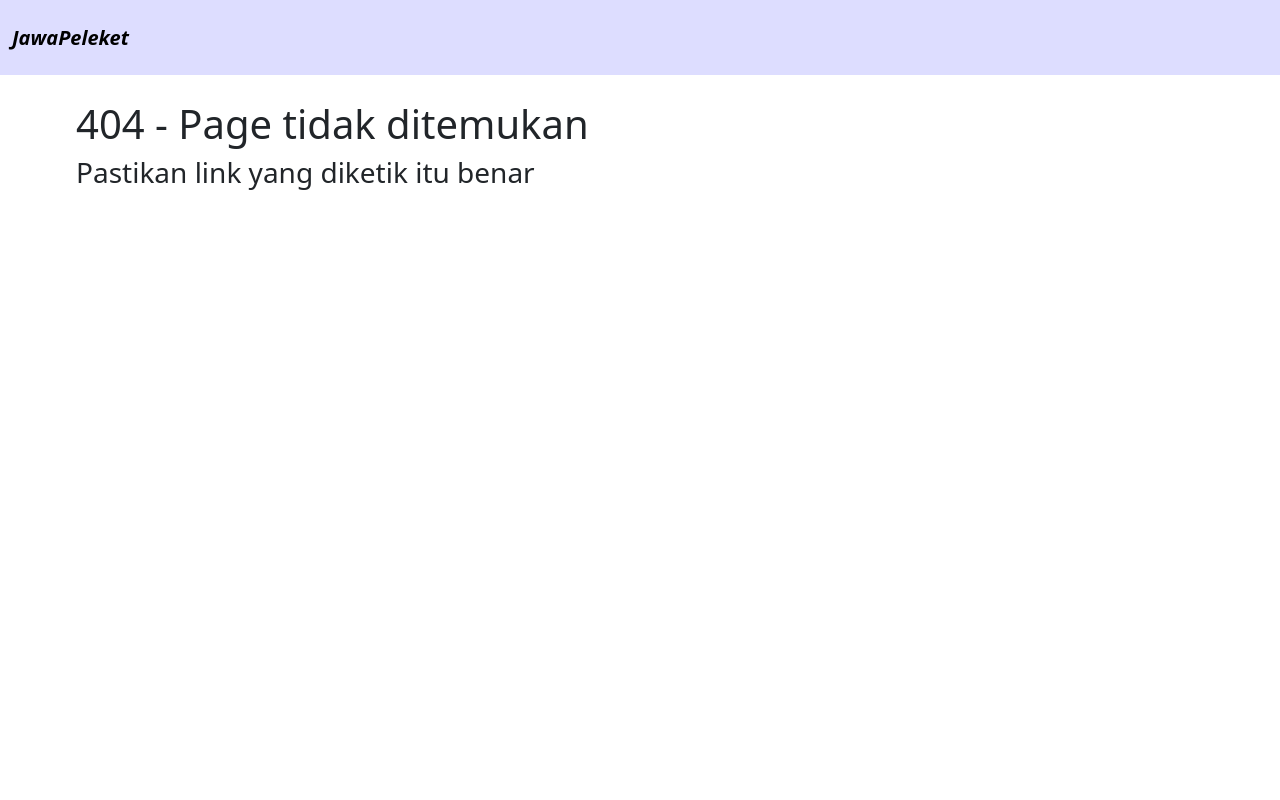
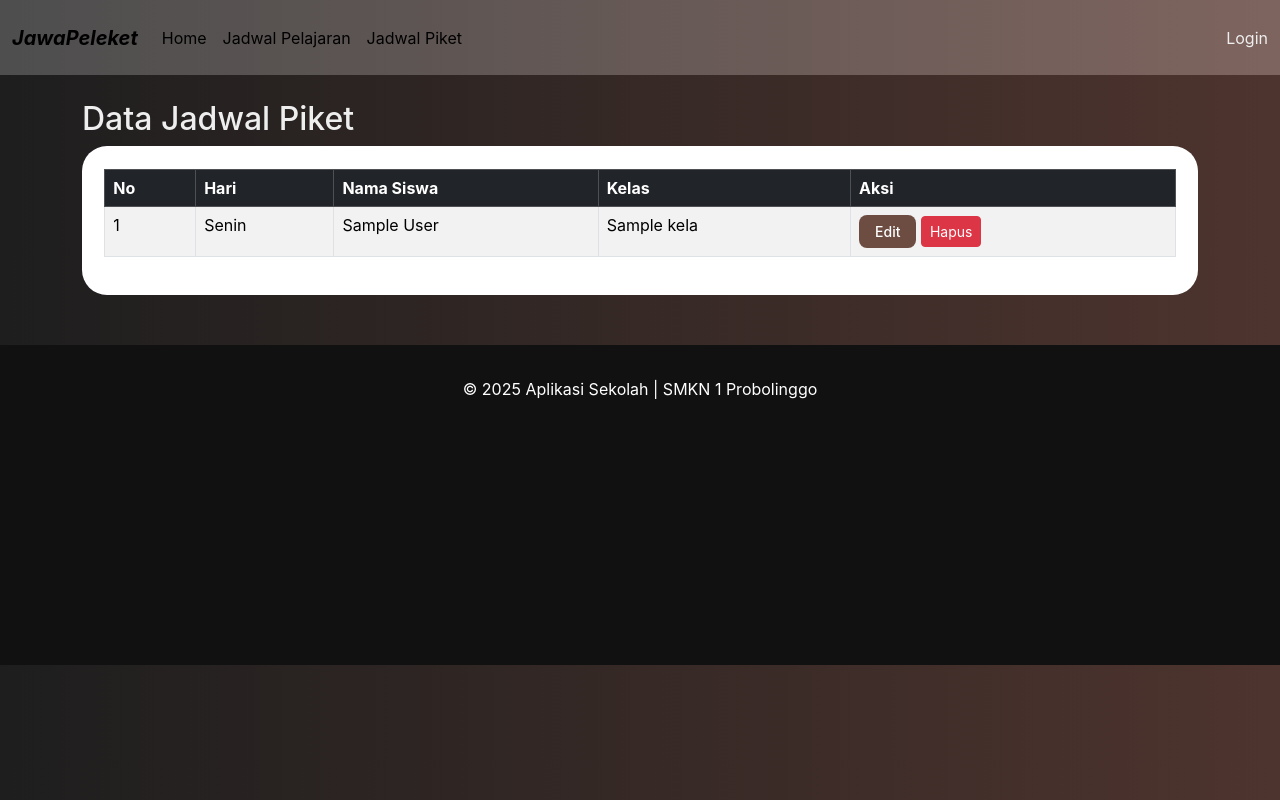
Before and after one commit to KuroFurtex/JawaPeleket, a PHP site: page /index.php?p=piket in a window 1280 px wide. Run offline with PHP 8.4, Linux system fonts and the light colour scheme; tables that the repository leaves empty hold one stand-in row (values such as "Sample post").

Commit message:
Major Overhaul

```diff
--- /dev/null
+++ b/act/debug.php
@@ -0,0 +1,4 @@
+<?php
+	include '../config.php';
+	createUser("KuroFurtex", "KuroFurtex123")
+?>
--- /dev/null
+++ b/config.php
@@ -0,0 +1,137 @@
+<?php
+$host = "localhost";
+$user = "root";
+$pass = "";
+$db   = "jawapeleket";
+
+$users_table = "users";
+
+$conn = mysqli_connect($host, $user, $pass, $db);
+if (!$conn) {
+    die("Koneksi gagal: " . mysqli_connect_error());
+}
+
+// Function 1: Fetch All rows from a table
+function FetchAll($table) {
+    global $conn;
+    $table = mysqli_real_escape_string($conn, $table);
+    $sql = "SELECT * FROM `$table`";
+    $result = mysqli_query($conn, $sql);
+
+    if (!$result) return false;
+
+    $rows = [];
+    while ($row = mysqli_fetch_assoc($result)) {
+        $rows[] = $row;
+    }
+    return $rows;
+}
+
+// Function 2: Fetch specific row(s) with a filter
+function FetchSpecific($table, $filter, $rowsNeeded = "*") {
+    global $conn;
+    $table = mysqli_real_escape_string($conn, $table);
+    // 💡 DO NOT escape $filter so you can pass custom stuff like "id = 1" or "username = 'meow'"
+    $sql = "SELECT $rowsNeeded FROM `$table` WHERE $filter";
+    $result = mysqli_query($conn, $sql);
+
+    if (!$result) return false;
+
+    $rows = [];
+    while ($row = mysqli_fetch_assoc($result)) {
+        $rows[] = $row;
+    }
+    return $rows;
+}
+
+// Function 3: Check if user with username + password exists
+function UserCheck($username, $password) {
+    global $conn;
+	global $users_table;
+    $username = mysqli_real_escape_string($conn, $username);
+
+    $sql = "SELECT * FROM $users_table WHERE username = '$username' LIMIT 1";
+    $result = mysqli_query($conn, $sql);
+
+    if (!$result || mysqli_num_rows($result) == 0) {
+        return "Username Salah";
+    }
+
+    $user = mysqli_fetch_assoc($result);
+
+    // Use password_verify() if you're using password_hash()
+    if (password_verify($password, $user['password'])) {
+        return $user; // login success, return user info UwU
+    }
+
+	$test = password_hash($password, PASSWORD_DEFAULT);
+	$test2 = $user['password'];
+    return "Password Salah!<br>$test<br>$test2"; // login failed nya~
+}
+
+function createUser($username, $password) {
+	global $conn;
+	global $users_table;
+    // Hash the password for safety! 🔐
+    $hashed_password = password_hash($password, PASSWORD_DEFAULT);
+
+    // Prepare SQL meow~
+    $stmt = $conn->prepare("INSERT INTO $users_table (username, password) VALUES (?, ?)");
+
+    if (!$stmt) {
+        return ["success" => false, "error" => "Prepare failed: " . $conn->error];
+    }
+
+	if (FetchSpecific($users_table, "username = '$username'")) {
+		return ["success" => false, "error" => "Username already exists nya~! 😿"];
+	}
+
+    // Bind parameters nya~
+    $stmt->bind_param("ss", $username, $hashed_password);
+
+    // Execute and handle result
+    if ($stmt->execute()) {
+        return ["success" => true, "message" => "User created successfully~! 🎉"];
+    } else {
+        return ["success" => false, "error" => "Execute failed: " . $stmt->error];
+    }
+}
+
+// start session safely
+function beginSession() {
+    if (session_status() === PHP_SESSION_NONE) {
+        session_start();
+    }
+}
+
+// Log in a user
+function loginUser($username) {
+    session_start();
+    $_SESSION['logged_in'] = true;
+    $_SESSION['username'] = $username;
+}
+
+// Log out a user
+function logoutUser() {
+    session_start();
+    session_unset();
+    session_destroy();
+}
+
+// Check if user is logged in
+function isUserLoggedIn() {
+    session_start();
+    return isset($_SESSION['logged_in']) && $_SESSION['logged_in'] === true;
+}
+
+// Get current username
+function getCurrentUsername() {
+    session_start();
+    return $_SESSION['username'] ?? null;
+}
+
+function redirectTo($page) {
+  header("Location: ../?p=" . urlencode($page));
+  exit;
+}
+?>
--- a/index.php
+++ b/index.php
@@ -1,11 +1,18 @@
+<?php
+	include 'config.php';
+	if (isset($_SESSION['pesan'])) {
+		?>
+			<script>alert(<?= $_SESSION['pesan'] ?>)</script>
+		<?php
+	}
+?>
 <html>
 	<head>
 		<title>JawaPeleker</title>
 		<link rel="stylesheet" href="view/css/bootstrap.min.css">
 		<link rel="stylesheet" href="view/core.css">
-
-		<script src="view/js/bootstrap.min.js"></script>
-		<script src="FurtexUtility.js"></script>
+		<script type="text/javascript" src="view/js/bootstrap.min.js"></script>
+		<script type="text/javascript" src="FurtexUtility.js"></script>
 	</head>
 
     <body>
@@ -31,15 +38,51 @@
 
 			<?php
 				$p = isset($_GET['p']) ? htmlspecialchars($_GET['p']) : 'home';
-				switch($p) {
-					case "home":
-						include "page/home.php";
-						break;
-					default:
+
+				if (isset($_GET['ajax'])) {
+					if (file_exists("page/$p.php")) {
+						include "page/$p.php";
+					} else {
 						include "page/404.php";
-						break;
+					}
+				}
+				if (file_exists("page/$p.php")) {
+					include "page/$p.php";
+				} else {
+					include "page/404.php";
 				}
 			?>
 		</div>
+		<?php
+			include 'view/footer.php'
+		?>
     </body>
+	<script>
+		document.querySelectorAll('a[data-page]').forEach(link => {
+		  link.addEventListener('click', e => {
+			e.preventDefault();
+			let page = link.getAttribute('data-page');
+
+			// Load page content without full reload
+			fetch(`/JawaPeleket/page/${page}.php?ajax=1`)
+			  .then(res => res.text())
+			  .then(html => {
+				document.querySelector('.container').innerHTML = html;
+				history.pushState({ page }, '', `/JawaPeleket/?p=${page}`);
+			  })
+			  .catch(err => console.error('Error loading page:', err));
+		  });
+		});
+
+		// Handle browser back/forward
+		window.addEventListener('popstate', e => {
+		  if (e.state && e.state.page) {
+			fetch(`/JawaPeleket/page/${e.state.page}.php?ajax=1`)
+			  .then(res => res.text())
+			  .then(html => {
+				document.querySelector('.container').innerHTML = html;
+			  });
+		  }
+		});
+	</script>
 </html>
--- /dev/null
+++ b/page/piket.php
@@ -0,0 +1,51 @@
+<?php
+if (!isset($conn)) {
+	include '../config.php';
+}
+$piket = mysqli_query($conn, "SELECT pk.id, pk.hari, u.nama_lengkap, k.nama_kelas
+    FROM piket_kelas pk
+    JOIN users u ON pk.siswa_id = u.id
+    JOIN kelas k ON pk.kelas_id = k.id");
+?>
+<h2>Data Jadwal Piket</h2>
+
+
+<?php
+if (isUserLoggedIn()) {
+	?>
+	<div class="d-flex justify-content-between mb-3">
+	<a href="tambah.php" class="btn btn-coklat">+ Tambah Piket</a>
+	</div>
+	<?php
+}
+?>
+
+<div class="container-table">
+<table class="table table-bordered table-striped">
+  <thead class="table-dark">
+	<tr>
+	  <th>No</th>
+	  <th>Hari</th>
+	  <th>Nama Siswa</th>
+	  <th>Kelas</th>
+	  <th>Aksi</th>
+	</tr>
+  </thead>
+  <tbody>
+	<?php
+	$no = 1;
+	while ($row = mysqli_fetch_assoc($piket)) : ?>
+	<tr>
+	  <td><?= $no++ ?></td>
+	  <td><?= htmlspecialchars($row['hari']) ?></td>
+	  <td><?= htmlspecialchars($row['nama_lengkap']) ?></td>
+	  <td><?= htmlspecialchars($row['nama_kelas']) ?></td>
+	  <td>
+		<a href="edit.php?id=<?= $row['id'] ?>" class="btn btn-sm btn-coklat">Edit</a>
+		<a href="hapus.php?id=<?= $row['id'] ?>" class="btn btn-sm btn-danger" onclick="return confirm('Yakin ingin hapus data ini?')">Hapus</a>
+	  </td>
+	</tr>
+	<?php endwhile; ?>
+  </tbody>
+</table>
+</div>
--- a/view/core.css
+++ b/view/core.css
@@ -1,23 +1,44 @@
-:root {
-	--blue-light: #DDDDFF;
-}
-
 html {
 	font-family: "Arial";
 }
 
 body {
 	margin: 0;
+	background: linear-gradient(to right, #1e1e1e, #4e342e);
+    font-family: 'Inter', sans-serif;
+    color: #eeeeee;
 }
 
 nav {
 	height: 75px;
-	background-color: #FFCCFF;
+	background: linear-gradient(to right, #4e4e4e, #7e645e);
 }
 
 .container {
-	margin: 25px 5vw 0 5vw;
-	width: auto;
+	margin-top: 25px;
+	width: 90vw;
+}
+
+@keyframes open {
+  from {
+    opacity: 0;
+	transform: perspective(5cm) rotateX(-20deg) translateY(-250px);
+  }
+  to {
+    opacity: 1;
+	transform: perspective(5cm);
+  }
+}
+
+@keyframes close {
+  from {
+    opacity: 1;
+	transform: perspective(5cm);
+  }
+  to {
+    opacity: 0;
+	transform: perspective(5cm) rotateX(20deg) translateY(250px);
+  }
 }
 
 dialog {
@@ -37,4 +58,42 @@ dialog {
 		flex-direction: column;
 		gap: 0.5em;
 	}
+	transition: display 0.5s allow-discrete, overlay 0.5s allow-discrete;
+	animation: close 0.5s forwards;
+	&[open] {
+		animation: open 0.5s forwards;
+	}
 }
+
+dialog::backdrop {
+	background: linear-gradient(to right, #1e1e1eee, #4e342eee);
+	transition: display 0.2s ease;
+}
+
+.site-footer {
+  margin-top: auto;         /* pushes footer to bottom */
+  min-height: 40vh;        /* footer takes at least this much */
+  width: 100%;
+  background: #111;
+  color: #fff;
+  padding: 2rem;
+  text-align: center;
+  box-sizing: border-box;
+  margin-top: 50px;
+}
+
+.col, .container-table {
+	background-color: white;
+	border-radius: 25px;
+	padding: 2%;
+	color: #222222;
+}
+
+.btn-coklat {
+	background-color: #6d4c41;
+    color: white;
+    border: none;
+    border-radius: 8px;
+    padding: 6px 16px;
+    font-weight: 500;
+}
--- /dev/null
+++ b/view/footer.php
@@ -0,0 +1,3 @@
+<div class="site-footer">
+	© 2025 Aplikasi Sekolah | SMKN 1 Probolinggo
+</div>
--- a/view/navbar.php
+++ b/view/navbar.php
@@ -1,8 +1,4 @@
 <style>
-  nav {
-    background-color: var(--blue-light)
-  }
-
   .kf-logo {
     font-weight: bolder;
     font-style: italic;
@@ -11,24 +7,61 @@
 
 <nav class="navbar navbar-expand-lg">
   <div class="container-fluid">
-    <a class="navbar-brand kf-logo" href="#" onclick="popup.showModal()">JawaPeleket</a>
+    <a class="navbar-brand kf-logo" href="#">JawaPeleket</a>
     <button class="navbar-toggler" type="button" data-bs-toggle="collapse" data-bs-target="#navbarNavDropdown" aria-controls="navbarNavDropdown" aria-expanded="false" aria-label="Toggle navigation">
       <span class="navbar-toggler-icon"></span>
     </button>
+	<div class="collapse navbar-collapse" id="navbarSupportedContent">
+      <ul class="navbar-nav me-auto mb-2 mb-lg-0">
+        <li class="nav-item">
+          <a class="nav-link active" href="#" data-page="home">Home</a>
+        </li>
+		<li class="nav-item">
+          <a class="nav-link active" href="#" data-page="pelajaran">Jadwal Pelajaran</a>
+        </li>
+		<li class="nav-item">
+          <a class="nav-link active" href="#" data-page="piket">Jadwal Piket</a>
+        </li>
+      </ul>
+      <div class="d-flex">
+		<?php if (!isUserLoggedIn()) {
+			?>
+			<a class="nav-link" href="#" onclick="FurtexUtil.showAnimated(login)">Login</a>
+			<?php
+			} else {
+			?>
+			<a class="nav-link" href="#" onclick="FurtexUtil.showAnimated(logout)">Log out</a>
+			<?php
+			}
+		?>
+      </div>
+    </div>
   </div>
+
 </nav>
 <script>
-	const popup = createPopup(
+	const login = FurtexUtil.createPopup(
 	  "Login",
 	  "Login",
 	  "Cancel",
 	  [
 		["line", "Insert Username and Password"],
-		["textbox", "Username", "Text"],
-		["textbox", "Password", "Pass"],
+		["textbox", "Username", "text", "nama"],
+		["textbox", "Password", "password", "pass"],
 		["checkbox", "Remember Me"]
 	  ],
 	  "POST",
-	  "login.php"
+	  "act/loginAct.php"
+	);
+
+	const logout = FurtexUtil.createPopup(
+	  "Log out?",
+	  "Log out",
+	  "Cancel",
+	  [
+		["line", "Apakah anda yakin ingin log out?"],
+	  ],
+	  "POST",
+	  "act/logoutAct.php"
 	);
 </script>
--- a/view/sidebar.php
+++ /dev/null
@@ -1,3 +0,0 @@
-<div class="sidebar">
-	<h1>test<h1>
-</div>
```
Also changed, not shown: FurtexUtility.js (+74 -21 lines), act/loginAct.php (added, +22 -0 lines), act/logoutAct.php (added, +7 -0 lines), page/pelajaran.php (added, +60 -0 lines).
